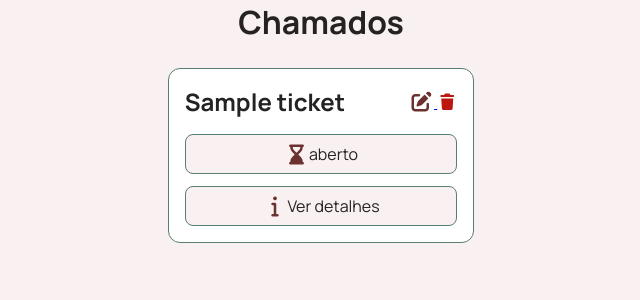
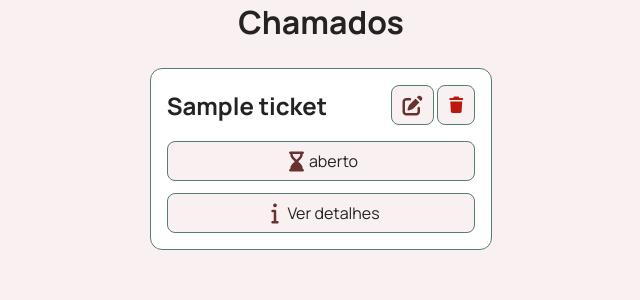
Before and after one commit to Gestum-Software/Gestum, a Django app: page /chamados/ in a window 1280 px wide. Shown: the part 86-386 px from the top of the page, without its empty margins (319-959 px from the left). Run offline with Django 5.2, Linux system fonts and the light colour scheme; tables that the repository leaves empty hold one stand-in row (values such as "Sample post").

Commit message:
feat: adiciona estilos para links de edição e exclusão na lista de tickets

```diff
--- a/apps/tickets/assets/tickets/css/ticket_list.css
+++ b/apps/tickets/assets/tickets/css/ticket_list.css
@@ -61,3 +61,13 @@ main {
     flex-direction: column;
     gap: 2rem;
 }
+
+
+.b-edit-delete a {
+    background-color: var(--background);
+    border: 1px solid var(--border);
+    border-radius: 8px;
+    padding: .5rem;
+    text-decoration: none;
+    display: inline-block;
+}
```
